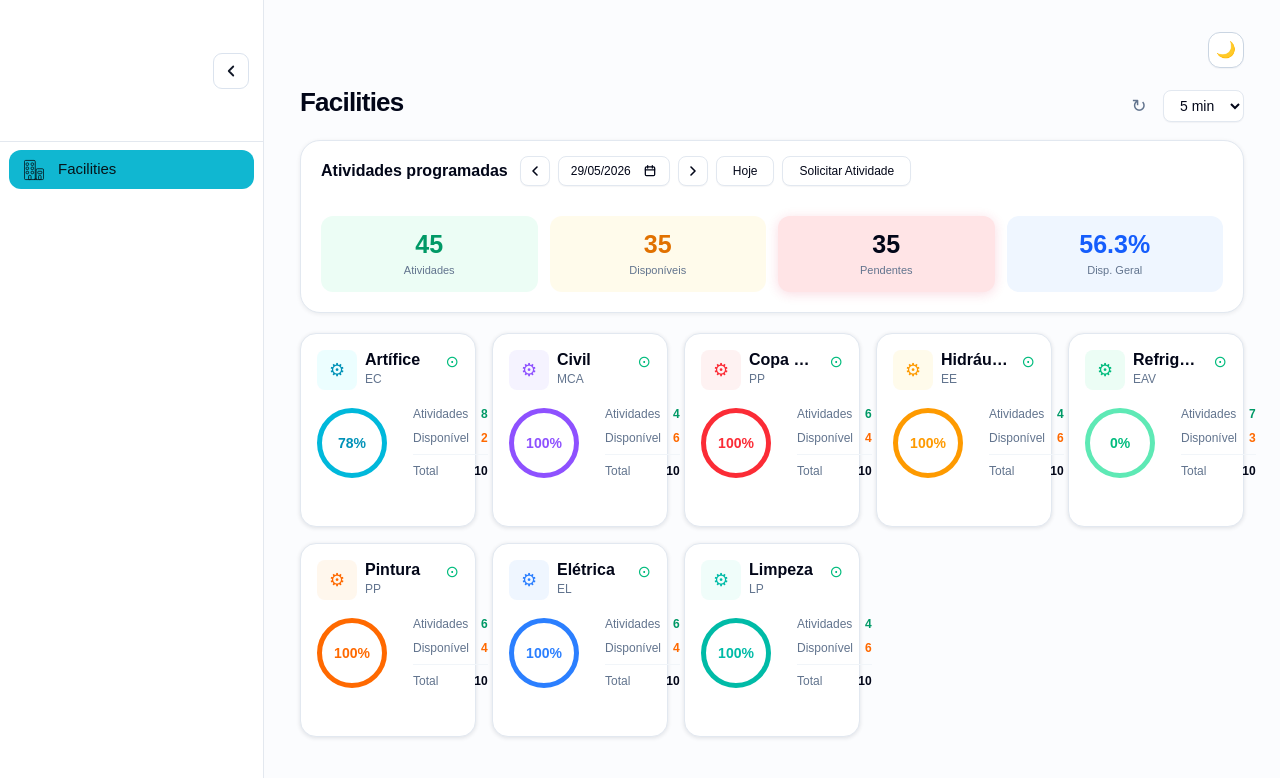
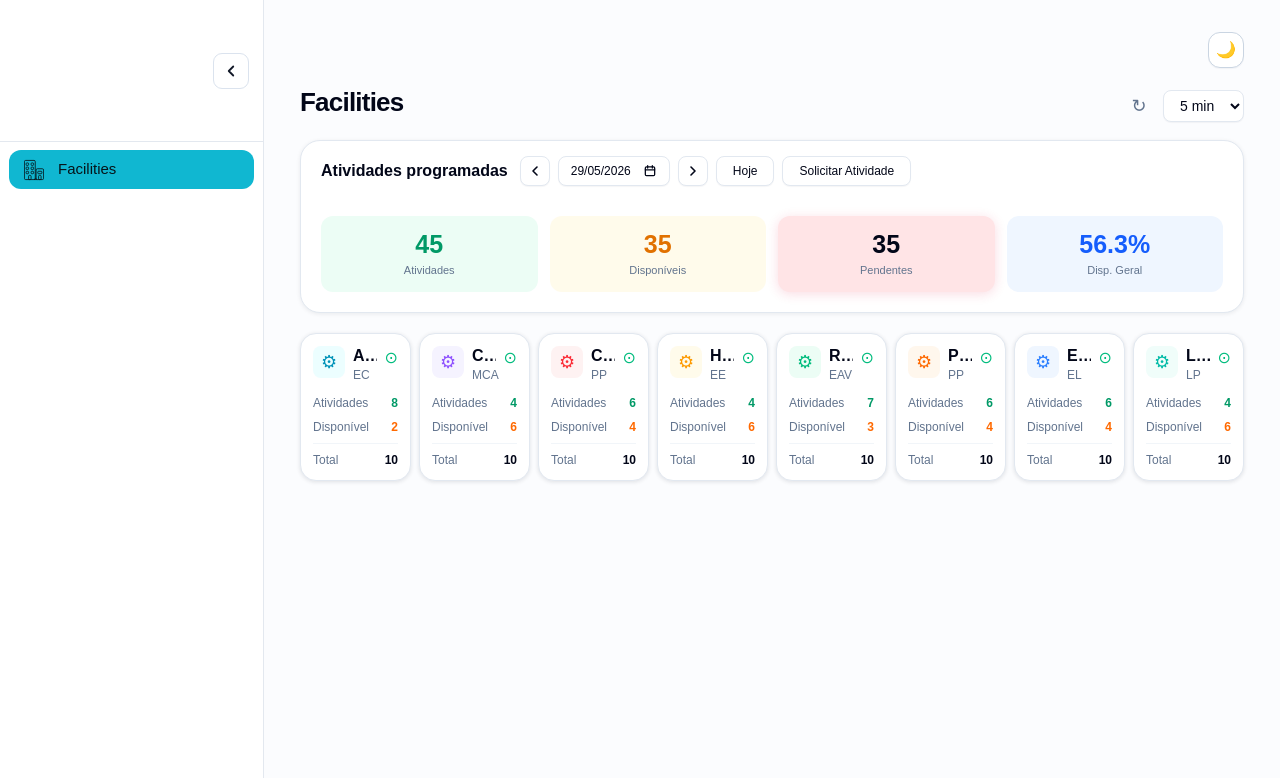
Before and after one commit to BAQ2002/OpsHub-Facilities, a Next.js app: page / in a window 1280 px wide. Shown: the top 778 px of the page. Built offline with nearby package versions, Linux system fonts and the light colour scheme.

Commit message:
Ajusta cards da página principal

```diff
--- a/app/page.tsx
+++ b/app/page.tsx
@@ -5,9 +5,7 @@ const equipmentCards = [
     title: "Artífice",
     code: "EC",
     accent: "text-cyan-600",
-    ring: "border-cyan-500",
     iconBg: "bg-cyan-50",
-    percentage: 78,
     available: 8,
     maintenance: 2,
     total: 10,
@@ -16,9 +14,7 @@ const equipmentCards = [
     title: "Civil",
     code: "MCA",
     accent: "text-violet-500",
-    ring: "border-violet-500",
     iconBg: "bg-violet-50",
-    percentage: 100,
     available: 4,
     maintenance: 6,
     total: 10,
@@ -27,9 +23,7 @@ const equipmentCards = [
     title: "Copa e Café",
     code: "PP",
     accent: "text-red-500",
-    ring: "border-red-500",
     iconBg: "bg-red-50",
-    percentage: 100,
     available: 6,
     maintenance: 4,
     total: 10,
@@ -38,9 +32,7 @@ const equipmentCards = [
     title: "Hidráulica",
     code: "EE",
     accent: "text-amber-500",
-    ring: "border-amber-500",
     iconBg: "bg-amber-50",
-    percentage: 100,
     available: 4,
     maintenance: 6,
     total: 10,
@@ -49,9 +41,7 @@ const equipmentCards = [
     title: "Refrigeração e Climatização",
     code: "EAV",
     accent: "text-emerald-500",
-    ring: "border-emerald-300",
     iconBg: "bg-emerald-50",
-    percentage: 0,
     available: 7,
     maintenance: 3,
     total: 10,
@@ -60,9 +50,7 @@ const equipmentCards = [
     title: "Pintura",
     code: "PP",
     accent: "text-orange-500",
-    ring: "border-orange-500",
     iconBg: "bg-orange-50",
-    percentage: 100,
     available: 6,
     maintenance: 4,
     total: 10,
@@ -71,9 +59,7 @@ const equipmentCards = [
     title: "Elétrica",
     code: "EL",
     accent: "text-blue-500",
-    ring: "border-blue-500",
     iconBg: "bg-blue-50",
-    percentage: 100,
     available: 6,
     maintenance: 4,
     total: 10,
@@ -82,9 +68,7 @@ const equipmentCards = [
     title: "Limpeza",
     code: "LP",
     accent: "text-teal-500",
-    ring: "border-teal-500",
     iconBg: "bg-teal-50",
-    percentage: 100,
     available: 4,
     maintenance: 6,
     total: 10,
@@ -183,14 +167,14 @@ export default function Home() {
           </div>
         </section>
 
-        <section className="grid gap-4 sm:grid-cols-2 xl:grid-cols-5">
+        <section className="grid grid-cols-8 gap-2">
           {equipmentCards.map((card) => (
             <article
               key={card.title}
-              className="min-h-[194px] rounded-2xl border border-slate-200 bg-white p-4 shadow-[0_1px_4px_rgba(15,23,42,0.12)]"
+              className="min-h-[132px] rounded-2xl border border-slate-200 bg-white p-3 shadow-[0_1px_4px_rgba(15,23,42,0.12)]"
             >
-              <div className="grid grid-cols-[36px_1fr_auto] items-start gap-3">
-                <div className={`flex h-10 w-10 items-center justify-center rounded-lg ${card.iconBg}`}>
+              <div className="grid grid-cols-[32px_1fr_auto] items-start gap-2">
+                <div className={`flex h-8 w-8 items-center justify-center rounded-lg ${card.iconBg}`}>
                   <span className={`text-lg ${card.accent}`}>⚙</span>
                 </div>
 
@@ -204,12 +188,7 @@ export default function Home() {
                 <span className="pt-1 text-base leading-none text-emerald-500">⊙</span>
               </div>
 
-              <div className="mt-4 grid grid-cols-[80px_1fr] items-center gap-4">
-                <div
-                  className={`flex h-[70px] w-[70px] items-center justify-center rounded-full border-[5px] ${card.ring} text-sm font-bold ${card.accent}`}
-                >
-                  {card.percentage}%
-                </div>
+              <div className="mt-3">
                 <dl className="space-y-2 text-xs">
                   <Metric label="Atividades" value={card.available} valueClass="text-emerald-600" />
                   <Metric label="Disponível" value={card.maintenance} valueClass="text-orange-500" />
```
